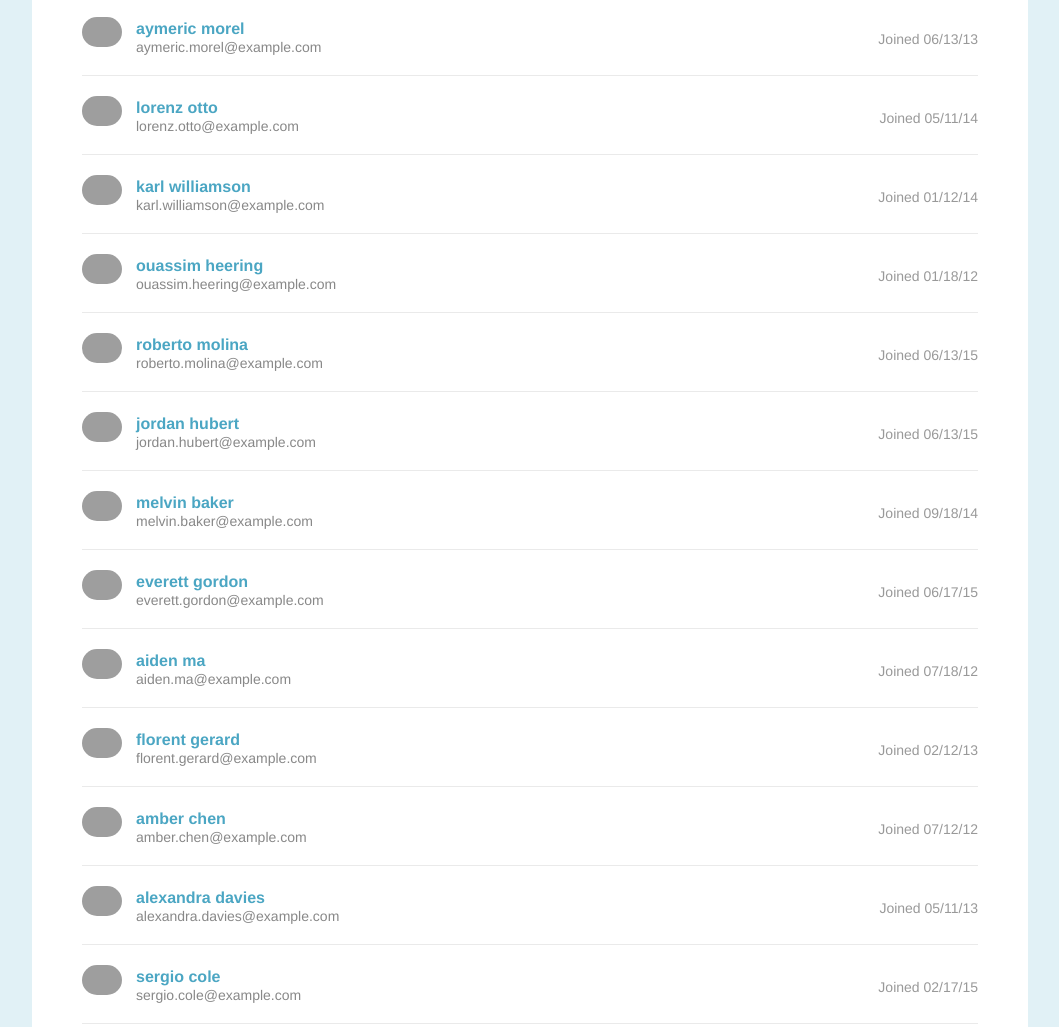
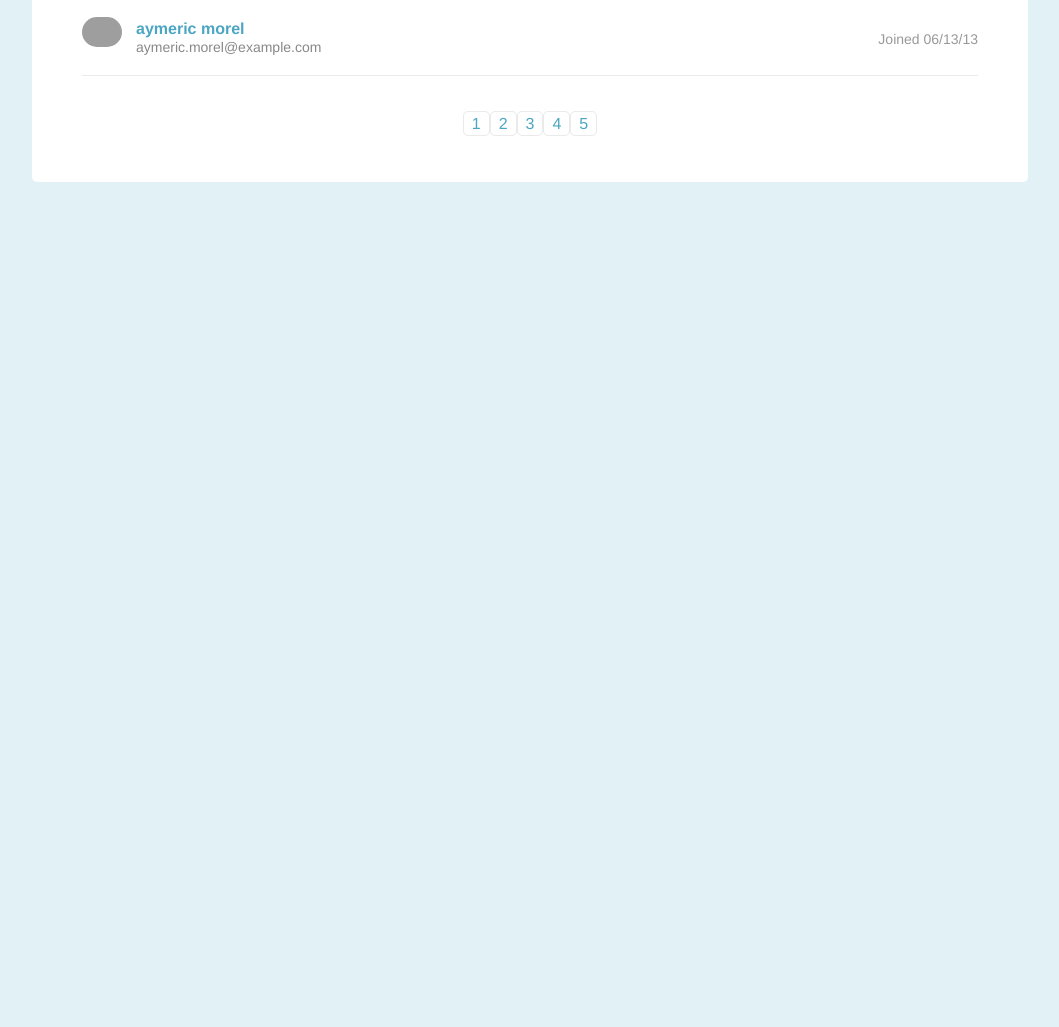
Before and after one commit to stephenparkhum/List-Pagination, a plain HTML site: page index.html in a window 1280 px wide. Shown: the part 915-1942 px from the top of the page, without its empty margins (110-1169 px from the left). After the commit the page ends 1147 px from the top, so only its background shows below. Drawn offline with Linux system fonts and the light colour scheme; grey boxes are pictures that could not be loaded.

Commit message:
First Pass at Project
First pass - links still broken, working on showing pages.

```diff
--- a/js/script.js
+++ b/js/script.js
@@ -1,5 +1,5 @@
 /******************************************
-Treehouse Techdegree:
+Stephen Parker:
 FSJS project 2 - List Filter and Pagination
 ******************************************/
 
@@ -16,9 +16,20 @@ FSJS project 2 - List Filter and Pagination
    will only be used inside of a function, then it can be locally
    scoped to that function.
 ***/
+const pageDiv = document.getElementsByClassName("page");
+const masterUl = document.querySelector('.student-list');
+const li = document.getElementsByClassName('student-item');
+const studentList = [];
+let page = 1;
 
 
+const addStudents = (list, listTwo) => {
+   for (i = 0; i < listTwo.length; i++) {
+      list.push(listTwo[i]);
+   }
+};
 
+addStudents(studentList, li);
 
 /***
    Create the `showPage` function to hide all of the items in the
@@ -35,14 +46,62 @@ FSJS project 2 - List Filter and Pagination
        "invoke" the function
 ***/
 
+const showPage = (list, page) => {
+
+   for (let i = 0; i < list.length; i++) {
+      if (i >= 0 && i <= 10) {
+         list[i].style.display = "block";
+      } else if (i >= 11 && i <= 100) {
+         list[i].style.display = "none";
+      }
+
+   }
+};
 
 
+showPage(studentList, page);
 
 /***
    Create the `appendPageLinks function` to generate, append, and add
    functionality to the pagination buttons.
 ***/
 
+const appendPageLinks = (list) => {
+   const pageDiv = document.querySelector(".page");
+   const pages = list.length / 10;
+   const div = document.createElement("div");
+   div.className = "pagination";
+   masterUl.after(div);
+
+
+   const ul = document.createElement("ul");
+   div.appendChild(ul);
+
+   const pageList = [];
+
+   for (i = 0; i < pages - 1; i++) {
+      pageList.push(i);
+   }
+
+   for (i = 0; i < pageList.length; i++) {
+      let li = document.createElement("li");
+      const a = document.createElement("a");
+      ul.appendChild(li);
+      li.appendChild(a);
+
+      a.style.cursor = 'pointer';
+      a.textContent = pageList[i] + 1;
+      a.addEventListener('click', showPage(studentList, page));
+
+
+   }
+
+
+
+};
+
+
+appendPageLinks(studentList);
 
 
 
```
Also changed, not shown: index.html (line endings or trailing spaces), 1 other file.
